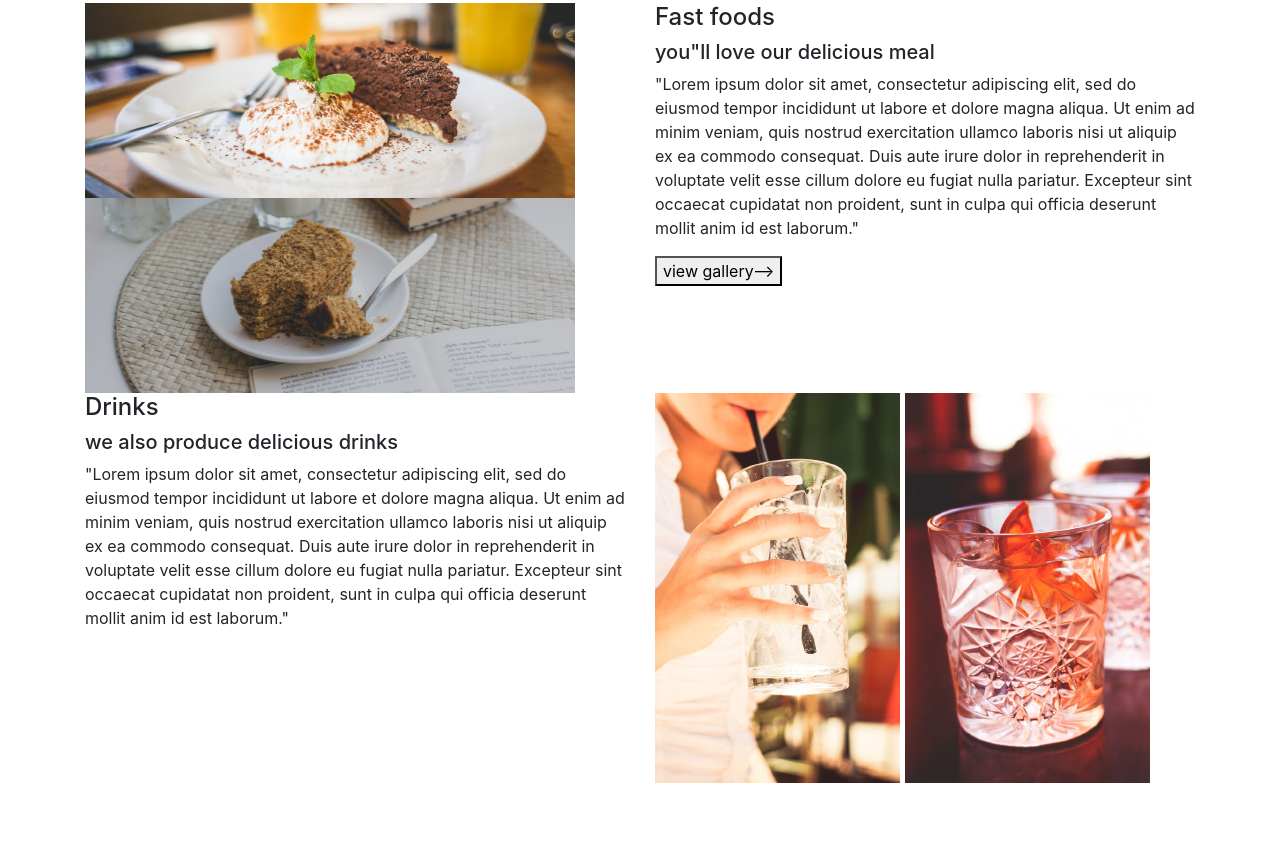
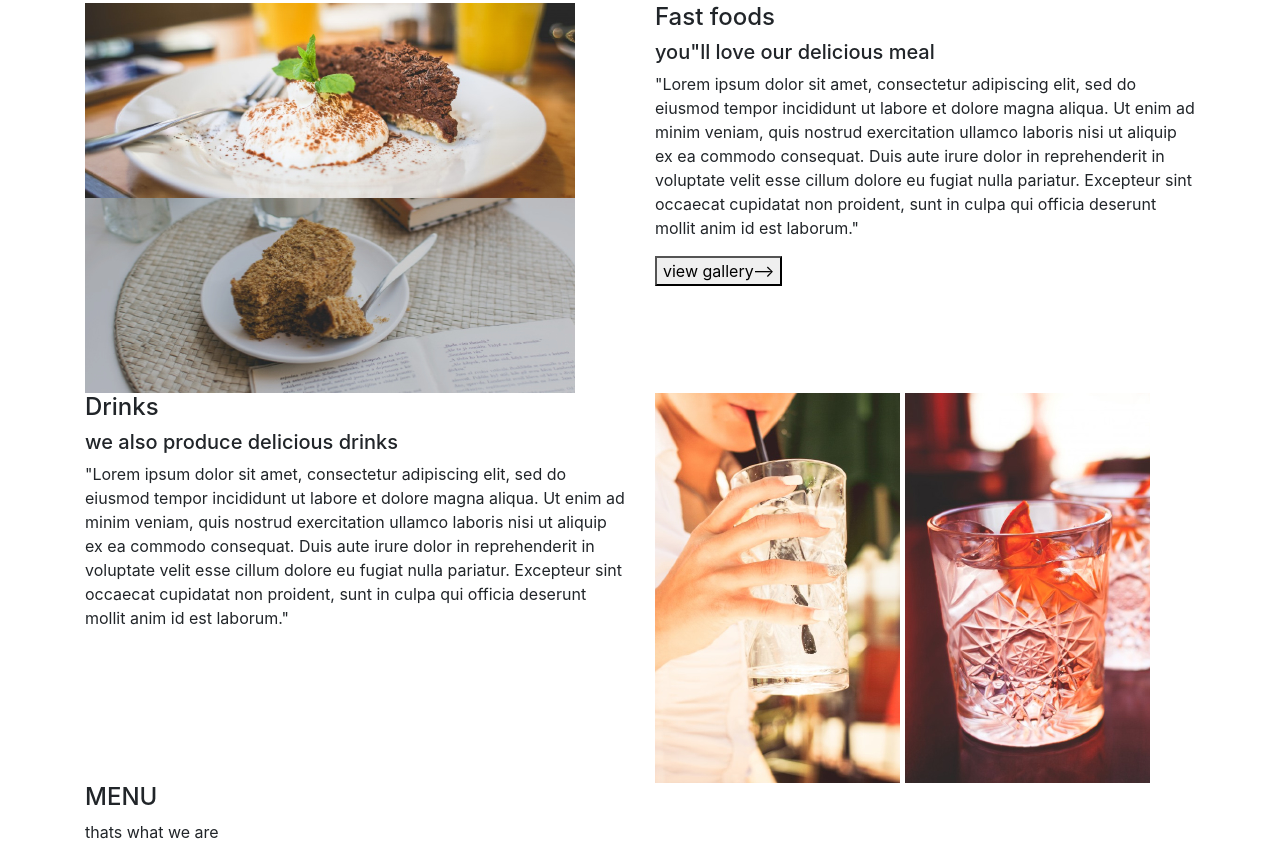
Before and after one commit to EstherWangari/Annita-s-Kitchen, a plain HTML site: page index.html in a window 1280 px wide. Shown: the part 674-1534 px from the top of the page. Before the commit the page ends 1457 px from the top, so only its background shows below. Drawn offline with nearby package versions, Linux system fonts and the light colour scheme.

Commit message:
modified html file

```diff
--- a/index.html
+++ b/index.html
@@ -62,6 +62,11 @@
           <img src="assets/drink2.jpg">
         </div>
       </div>
+      <footer>
+        <h4>MENU</h4>
+        <p>thats what we are</p>
+
+      </footer>
 
 
 
```
